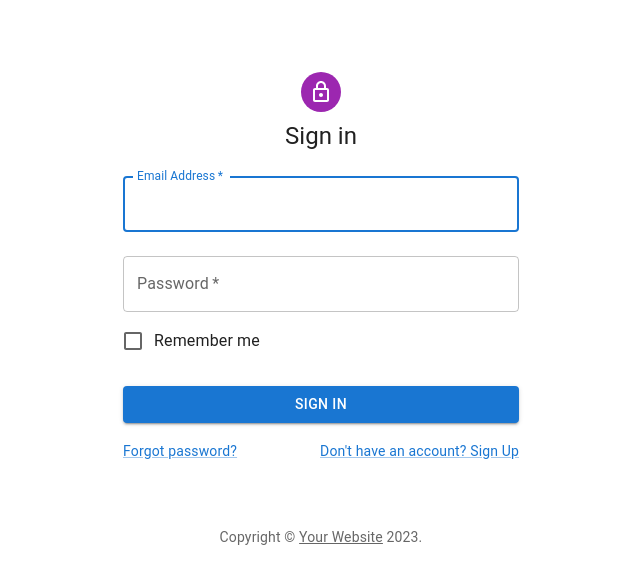
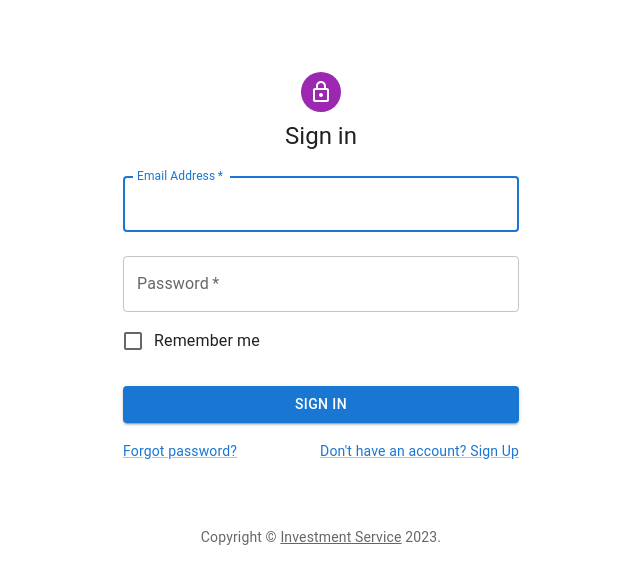
Before and after one commit to emil-1003/InvestmentServiceFrontendReact, a React (Create React App) app: page /login in a window 1280 px wide. Shown: the top 584 px of the page, without its empty margins (319-959 px from the left). Built offline with nearby package versions, Linux system fonts and the light colour scheme.

Commit message:
add login page

```diff
--- a/src/components/forms/LoginForm.tsx
+++ b/src/components/forms/LoginForm.tsx
@@ -18,7 +18,7 @@ function Copyright(props: any) {
     <Typography variant="body2" color="text.secondary" align="center" {...props}>
       {'Copyright © '}
       <Link color="inherit" href="https://mui.com/">
-        Your Website
+        Investment Service
       </Link>{' '}
       {new Date().getFullYear()}
       {'.'}
--- a/src/pages/LoginPage.tsx
+++ b/src/pages/LoginPage.tsx
@@ -3,7 +3,9 @@ import LoginForm from "../components/forms/LoginForm";
 
 const LoginPage = () => {
     return (
-        <LoginForm />
+        <>
+            <LoginForm />
+        </>
     )
   }
   export default LoginPage
```
